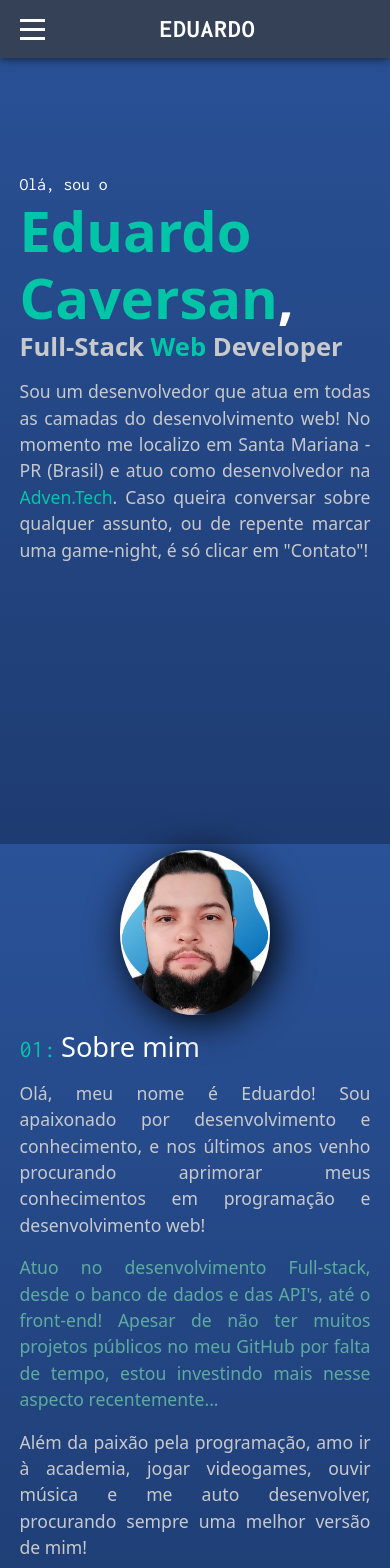
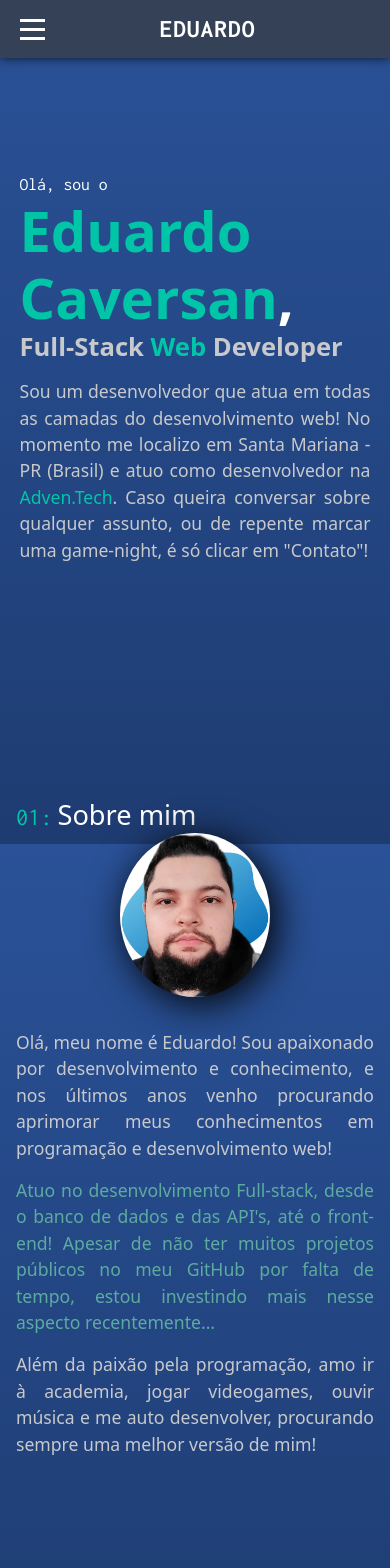
Before and after one commit to EduardoCaversan/project, an Angular app: page / in a window 390 px wide. Shown: the top 1568 px of the page. Built offline with nearby package versions, Linux system fonts and the light colour scheme.

Commit message:
corrected (#5)
Co-authored-by: Eduardo Caversan <eduardo@adven.tech>

```diff
--- a/src/app/modules/landing/main-content/main-content.component.html
+++ b/src/app/modules/landing/main-content/main-content.component.html
@@ -25,14 +25,13 @@
 </div>
 <section class="about-wrapper d-flex align-items-center justify-content-center">
     <div id="about-me" class="row g-0">
+        <h2 class="section-title"><span>01:</span>Sobre mim</h2>
         <div class="d-flex align-items-center justify-content-center flex-column">
             <div class="about-me-text d-flex flex-column align-items-center g-0 p-0">
-                <div>
                 <div class="about-me-photo m-auto mb-3">
-                        <img src="../assets/img/main-image.jpg">
+                    <img src="assets/img/main-image.jpg">
                 </div>
                 <div class="text-container">
-                        <h2 class="section-title"><span>01:</span>Sobre mim</h2>
                     <p class="mt-3">Olá, meu nome é Eduardo! Sou apaixonado por desenvolvimento e conhecimento, e
                         nos
                         últimos anos
@@ -42,7 +41,6 @@
                         tempo, estou investindo mais nesse aspecto recentemente...</p>
                     <p class="mt-3">Além da paixão pela programação, amo ir à academia, jogar videogames, ouvir
                         música e me auto desenvolver, procurando sempre uma melhor versão de mim!</p>
-                    </div>
                 </div>
             </div>
         </div>
@@ -78,7 +76,8 @@
         <div class="d-flex justify-content-center text-center align-items-center flex-start">
             <div class="col-md-auto icon-wrapper">
                 <span>Linkedin:</span>
-                <a id="linkedin" href="https://www.linkedin.com/in/eduardo-caversan-da-silva-rocha-39a210254/" target="_blank">
+                <a id="linkedin" href="https://www.linkedin.com/in/eduardo-caversan-da-silva-rocha-39a210254/"
+                    target="_blank">
                     <button class="mat-fab-button linkedin-icon">
                         <svg xmlns="http://www.w3.org/2000/svg" width="60" height="60" viewBox="0 0 24 24">
                             <path fill="currentColor"
--- a/src/app/modules/landing/main-content/main-content.component.scss
+++ b/src/app/modules/landing/main-content/main-content.component.scss
@@ -95,10 +95,8 @@ section {
 }
 
 #about-me {
-    height: 100vh;
-    max-width: 1000px;
-    width: 40vw;
-    user-select: none;
+    width: 50%;
+    max-width: 800px;
 }
 
 .about-me-photo {
@@ -297,7 +295,8 @@ $tab-transition: 0.3s ease-in-out;
     }
 
     #about-me {
-        width: 90vw;
+        width: 100vw;
+        margin: 0 1rem;
     }
 
     .about-me-photo {
```
Lines whose indentation alone changed are shown as unchanged.
